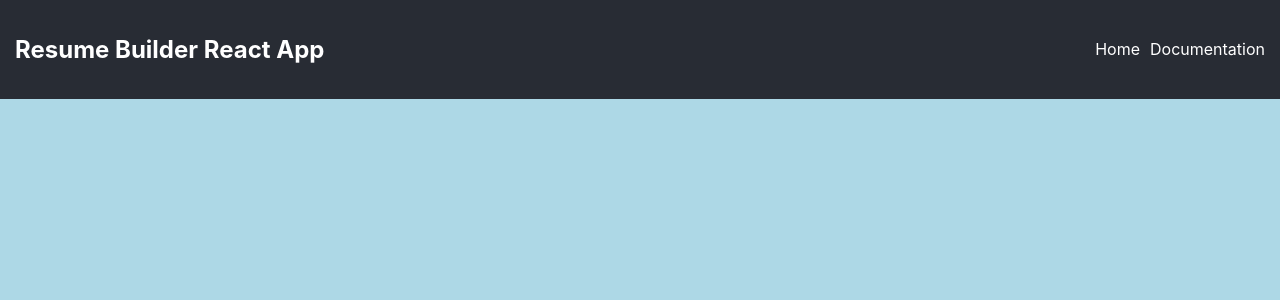
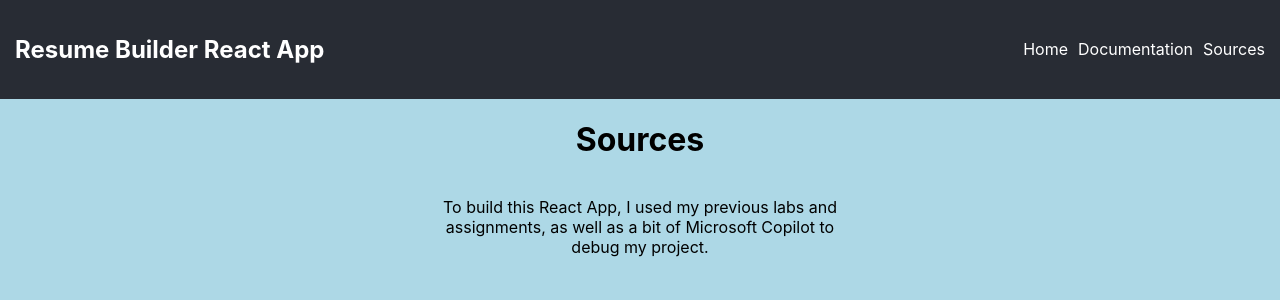
Before and after one commit to jayden-2ang/Resume-Builder-Application, a React (Create React App) app in the folder client/: page /sources in a window 1280 px wide. Shown: the top 300 px of the page. Built offline with nearby package versions, Linux system fonts and the light colour scheme.

Commit message:
Add sources page

```diff
--- a/client/src/App.js
+++ b/client/src/App.js
@@ -2,6 +2,7 @@ import React from 'react';
 import { BrowserRouter, Routes, Route } from 'react-router-dom';
 import Home from './pages/Home';
 import Documentation from './pages/Documentation';
+import Sources from './pages/Sources';
 import Navbar from './components/Navbar';
 
 function App() {
@@ -11,6 +12,7 @@ function App() {
       <Routes>
         <Route path="/" element={<Home />} />
         <Route path="/documentation" element={<Documentation />} />
+        <Route path="/sources" element={<Sources />} />
       </Routes>
     </BrowserRouter>
   );
--- a/client/src/components/Navbar.js
+++ b/client/src/components/Navbar.js
@@ -10,6 +10,7 @@ const Navbar = () => {
             <ul className="nav-links">
                 <li><Link to='/'>Home</Link></li>
                 <li><Link to='/Documentation'>Documentation</Link></li>
+                <li><Link to='/Sources'>Sources</Link></li>
             </ul>
             </div>
         </nav>
--- /dev/null
+++ b/client/src/pages/Sources.js
@@ -0,0 +1,13 @@
+import '../index.css';
+
+function Sources(){
+    return(
+        <div className='wrapper'>
+            <h1>Sources</h1>
+            <p>To build this React App, I used my previous labs and assignments, as well as a bit of Microsoft Copilot to debug my project.
+            </p>
+        </div>
+    );
+}
+
+export default Sources;
```
